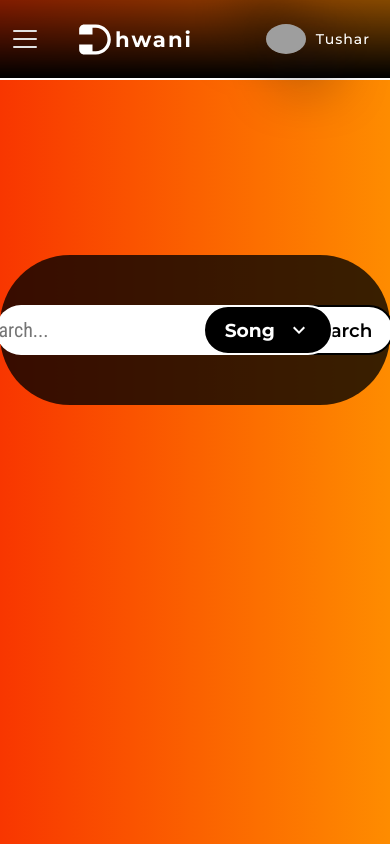
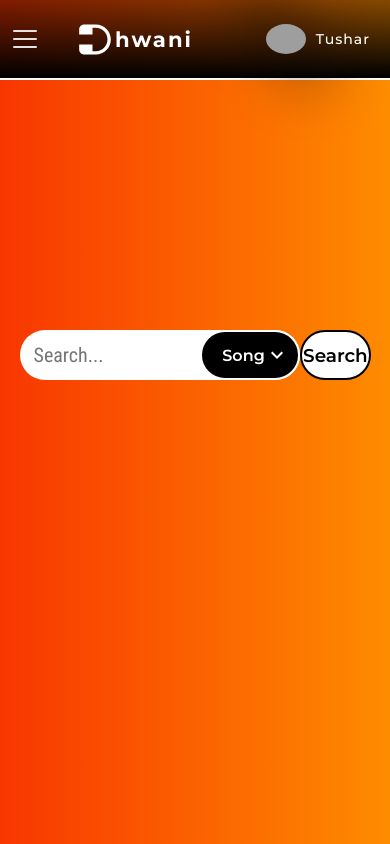
Before and after one commit to Tushar3099/DHWANI, a React (Create React App) app: page / in a window 390 px wide. Built offline with nearby package versions, Linux system fonts and the light colour scheme; grey boxes are pictures that could not be loaded.

Commit message:
search ui
responsive search box

```diff
--- a/src/stylesheet/search.css
+++ b/src/stylesheet/search.css
@@ -1,47 +1,51 @@
 .search {
   background: rgba(0, 0, 0, 0.775);
-  display: flex;
-  flex-direction: row;
-  justify-content: center;
-  align-items: center;
-  min-width: 300px;
+  width: 90%;
+  max-width: 677px;
   font-family: "Montserrat", sans-serif;
   font-weight: 500;
-  padding: 50px;
   border-radius: 70px;
+  position: relative;
 }
 
 .search .searchBox {
-  display: flex;
-  flex-direction: row;
-  justify-content: center;
-  align-items: center;
   background: white;
   border-radius: 50px;
   padding-left: 10px;
   height: 50px;
-  width: 100%;
+  position: absolute;
+  top: 0;
+  left: 0;
+  width: 80%;
 }
 
 .search .searchBox input {
   border: none;
-  margin: 20px;
-  flex-grow: 1;
-  /* height :30px; */
   font-size: 1.25em;
   font-family: "Roboto Condensed", sans-serif;
+  background: white;
+  position: absolute;
+  top: 50%;
+  transform: translateY(-50%);
+  left: 5%;
+  width: 70%;
 }
 
 .search .searchBox input:focus {
   outline: none;
 }
 
+.search .searchBox .optionBox {
+  position: absolute;
+  right: 0;
+  width: 22.5%;
+  min-width: 100px;
+}
+
 .search .searchBox .optionBox .type {
-  flex-grow: 1;
   background: black;
   color: white;
   height: 50px;
-  width: 130px;
   border-radius: 50px;
   border: 2px solid white;
   display: flex;
@@ -49,13 +53,20 @@
   align-items: center;
   padding: 20px;
   cursor: pointer;
+  width: 100%;
 }
 
-.search .searchBox .optionBox {
-  position: relative;
-  display: flex;
-  justify-content: space-between;
-  align-items: center;
+.search .searchBox .optionBox .type h3 {
+  font-size: 1em;
+  font-weight: 600;
+}
+
+.search .searchBox .optionBox .type svg {
+  transition: 0.3s all;
+}
+
+.search .searchBox .optionBox .type svg.active {
+  transform: rotateZ(180deg);
 }
 
 .search .searchBox .optionBox .options {
@@ -63,7 +74,7 @@
   background: white;
   top: 50px;
   list-style: none;
-  width: 130px;
+  width: 100%;
   display: none;
   flex-direction: column;
   justify-content: center;
@@ -90,15 +101,16 @@
   font-weight: 600;
   font-size: 1.15em;
   height: 50px;
-  width: 130px;
   border-radius: 50px;
   border: 2px solid black;
   display: flex;
-  justify-content: space-between;
+  justify-content: center;
   align-items: center;
-  padding: 20px;
   transition: 0.3s all;
   cursor: pointer;
+  position: absolute;
+  right: 0;
+  width: 20%;
 }
 
 .search button:hover {
@@ -113,10 +125,7 @@
   display: flex;
 }
 
-.search .searchBox .optionBox .type svg {
-  transition: 0.3s all;
+@media screen and (max-width: 700px) {
+  .search {
+  }
 }
-
-.search .searchBox .optionBox .type svg.active {
-  transform: rotateZ(180deg);
-}
```
